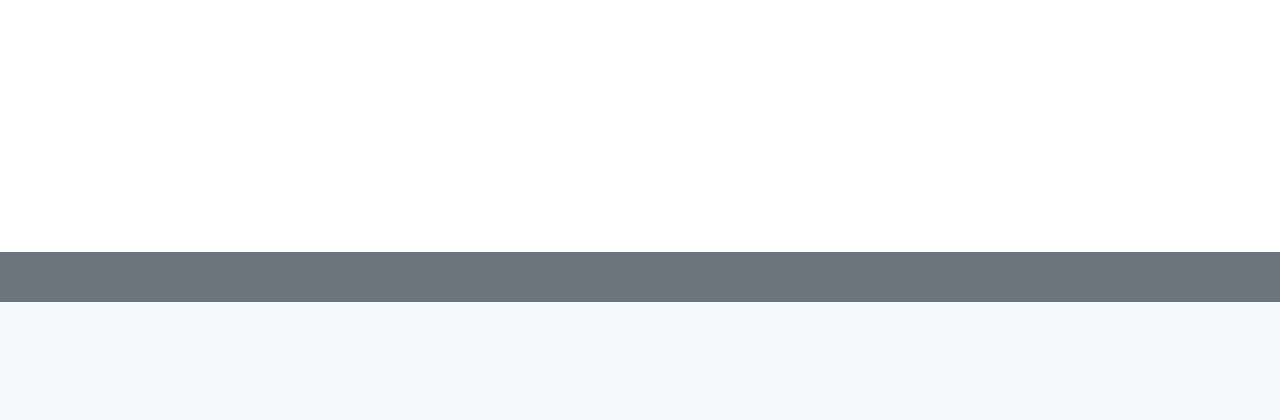
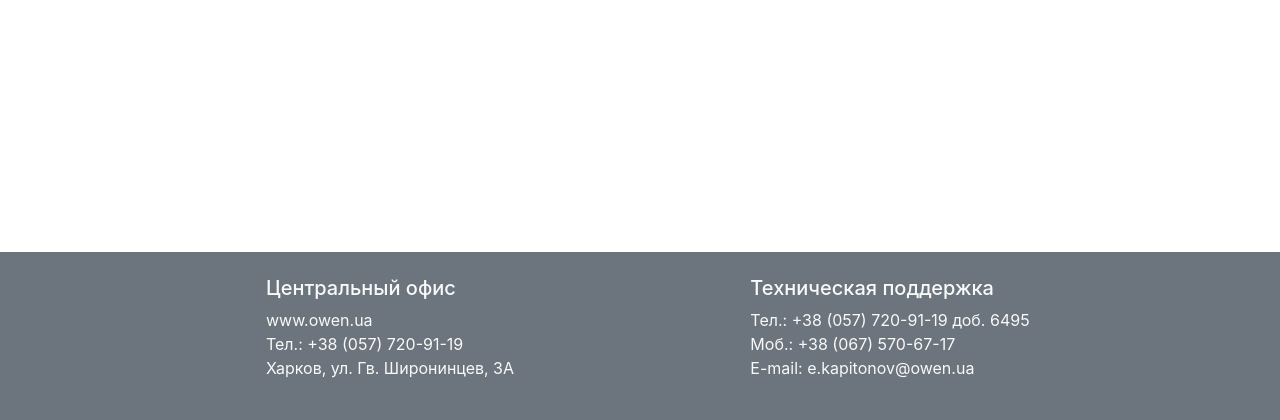
Before and after one commit to AlexGolovaschenko/PoultryCam, a Django app: page /photos/new/ in a window 1280 px wide. Shown: the part 498-918 px from the top of the page. Before the commit the page ends 800 px from the top, so only its background shows below. Run offline with Django 3.2, Linux system fonts and the light colour scheme; the visitor is signed in with stand-in values (Sample User, id 1); data that the repository does not hold is empty; parts of the project's set-up code (start-up, migrations or seed data) failed here and were passed over; some libraries are stand-ins or nearby versions.

Commit message:
added footer and doc page

```diff
--- a/poultrycam/poultrycam/templates/footer.html
+++ b/poultrycam/poultrycam/templates/footer.html
@@ -1,3 +1,33 @@
 <div class='bg-secondary'>
+<div class="container" style="max-width: 1000px">
+<div class="row py-4">
+
+  	<div class="col-6 d-lg-flex justify-content-center">
+ 	<div class="text-nowrap">
+		<h5 class="text-light">Центральный офис</h5>
+		<div class="text-light">
+			<p>
+            <a class="text-light" href="https://owen.ua/">www.owen.ua</a> <br/>
+            Тел.: +38 (057) 720-91-19 <br/>
+			Харков, ул. Гв. Широнинцев, 3A <br/>
+			</p>
+		</div>
+	</div>
+	</div>
+
+	<div class="col-6 d-lg-flex justify-content-center">
+ 	<div class="text-nowrap">
+		<h5 class="text-light">Техническая поддержка</h5>
+		<div class="text-light">
+			<p>
+			Тел.: +38 (057) 720-91-19 доб. 6495 <br/>
+			Моб.: +38 (067) 570-67-17 <br/>
+			E-mail: <a class="text-light" href="mailto:e.kapitonov@owen.ua">e.kapitonov@owen.ua</a> <br/>
+     		</p>
+		</div>
+	</div>
+	</div>
 
 </div>
+</div>
+</div>
--- a/poultrycam/poultrycam/templates/navbar.html
+++ b/poultrycam/poultrycam/templates/navbar.html
@@ -9,7 +9,7 @@
 
             <ul class="navbar-nav">
                 <li class="nav-item">
-                    <a class="nav-link" href="#">Документация</a>
+                    <a class="nav-link" href="{% url 'docs' %}">Документация</a>
                 </li>
                 <li class="nav-item">
                     <a class="nav-link" href="{% url 'contacts' %}">Контакты</a>
--- a/poultrycam/poultrycam/urls.py
+++ b/poultrycam/poultrycam/urls.py
@@ -17,7 +17,7 @@ from django.contrib import admin
 from django.urls import path, include
 from django.conf import settings
 from django.conf.urls.static import static
-from .views import contacts
+from .views import contacts, documentation
 from ftp.views import ftp_media_view
 
 urlpatterns = [
@@ -25,6 +25,7 @@ urlpatterns = [
     path('owen-admin/', admin.site.urls),
     path('user/', include('users.urls')),
     path('contacts/', contacts, name='contacts'),
+    path('docs/', documentation, name='docs'),
     path('ftp-media/<path:path>/', ftp_media_view),
 ]
 
--- a/poultrycam/poultrycam/views.py
+++ b/poultrycam/poultrycam/views.py
@@ -3,3 +3,6 @@ from django.shortcuts import render
 
 def contacts(request):
 	return render(request, 'poultrycam/contacts.html')
+
+def documentation(request):
+	return render(request, 'poultrycam/documentation.html')
```
Also changed, not shown: poultrycam/poultrycam/templates/poultrycam/documentation.html (added, +17 -0 lines).
